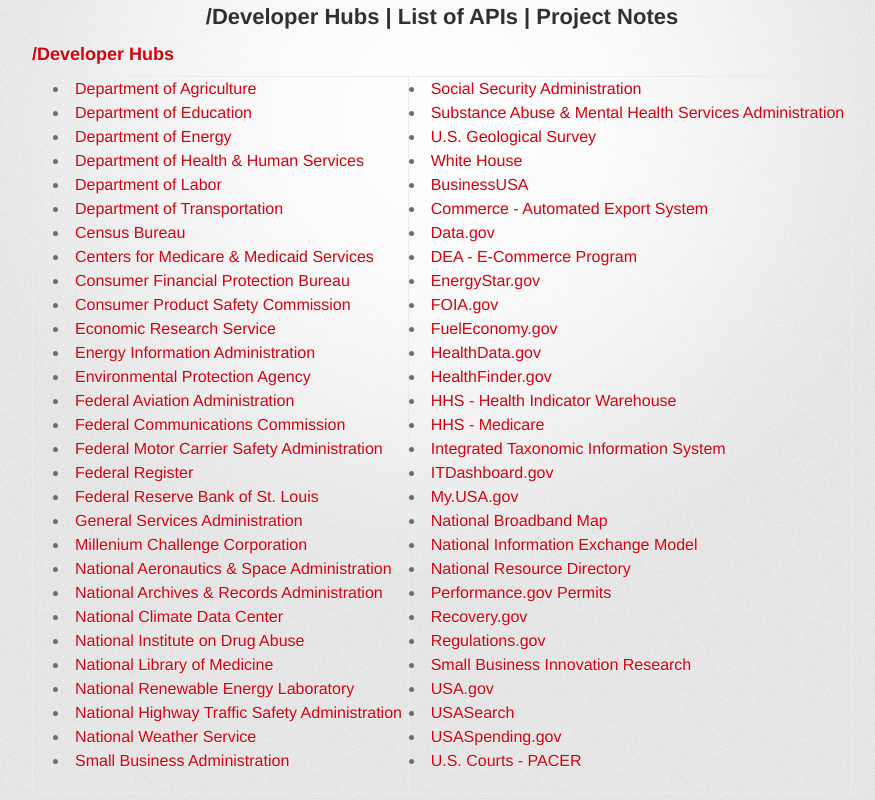
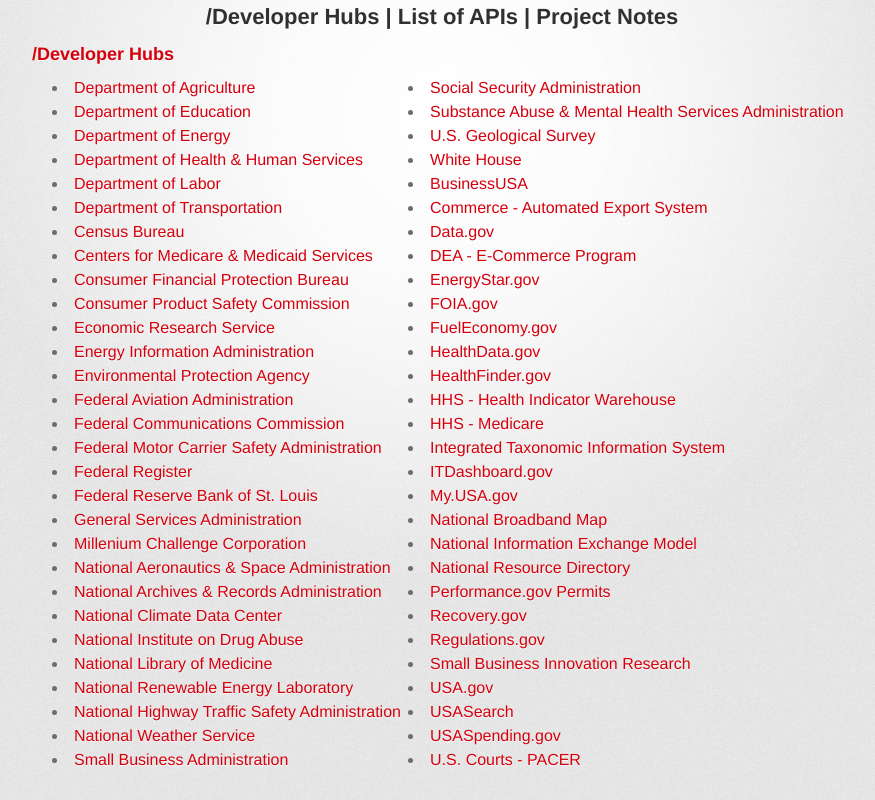
Before and after one commit to GSA/slash-developer-pages, a plain HTML site: page index.html in a window 1280 px wide. Shown: the top 800 px of the page, without its empty margins (198-1073 px from the left). Drawn offline with Linux system fonts and the light colour scheme; a web font is replaced by a local one.

Commit message:
removing td line

```diff
--- a/stylesheets/stylesheet.css
+++ b/stylesheets/stylesheet.css
@@ -226,7 +226,7 @@ th {
 }
 
 td {
-  border: 1px solid #ebebeb;
+  border: 0px solid #ebebeb;
   text-align: left;
   font-weight: 300;
 }
```
